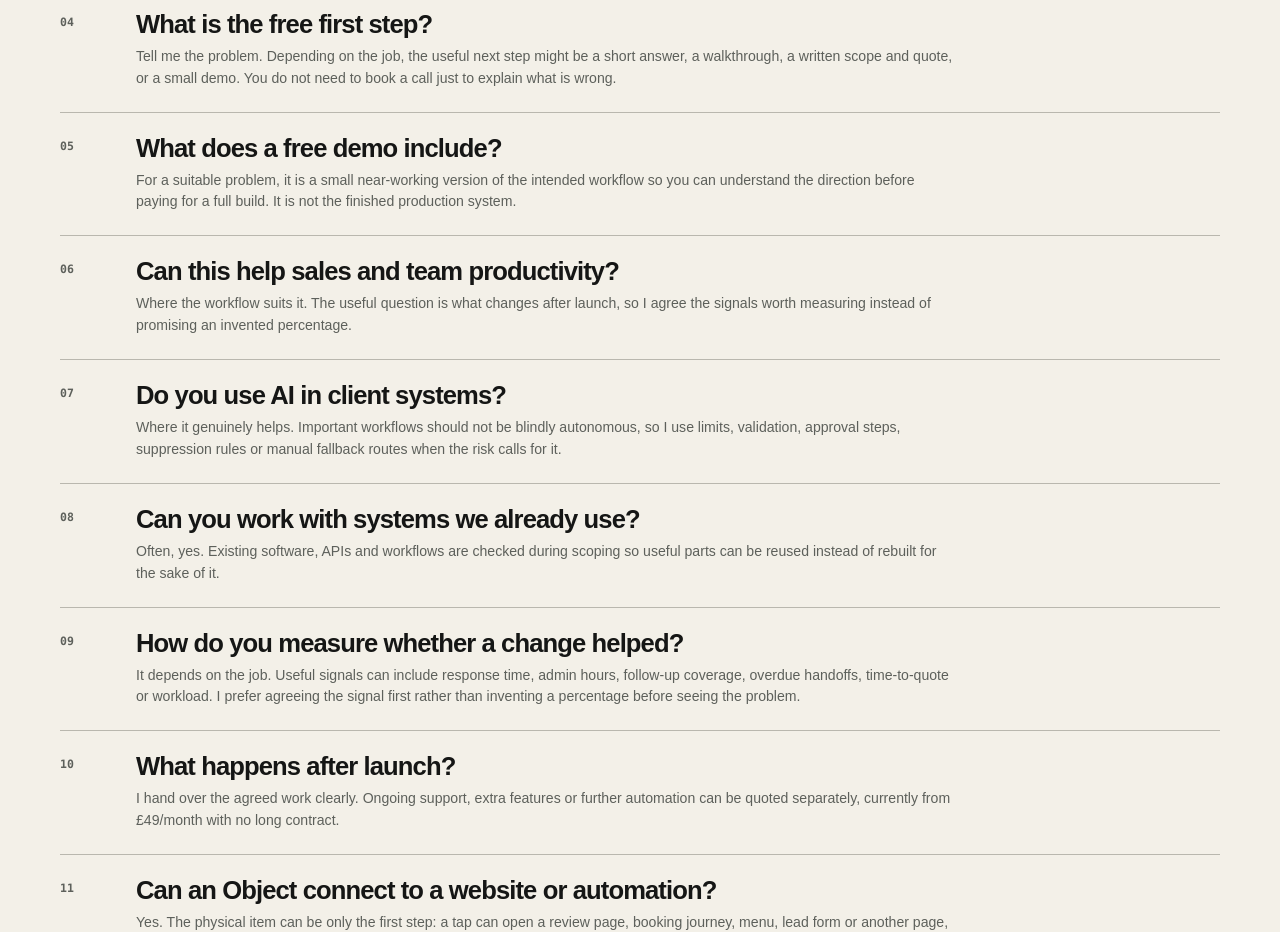
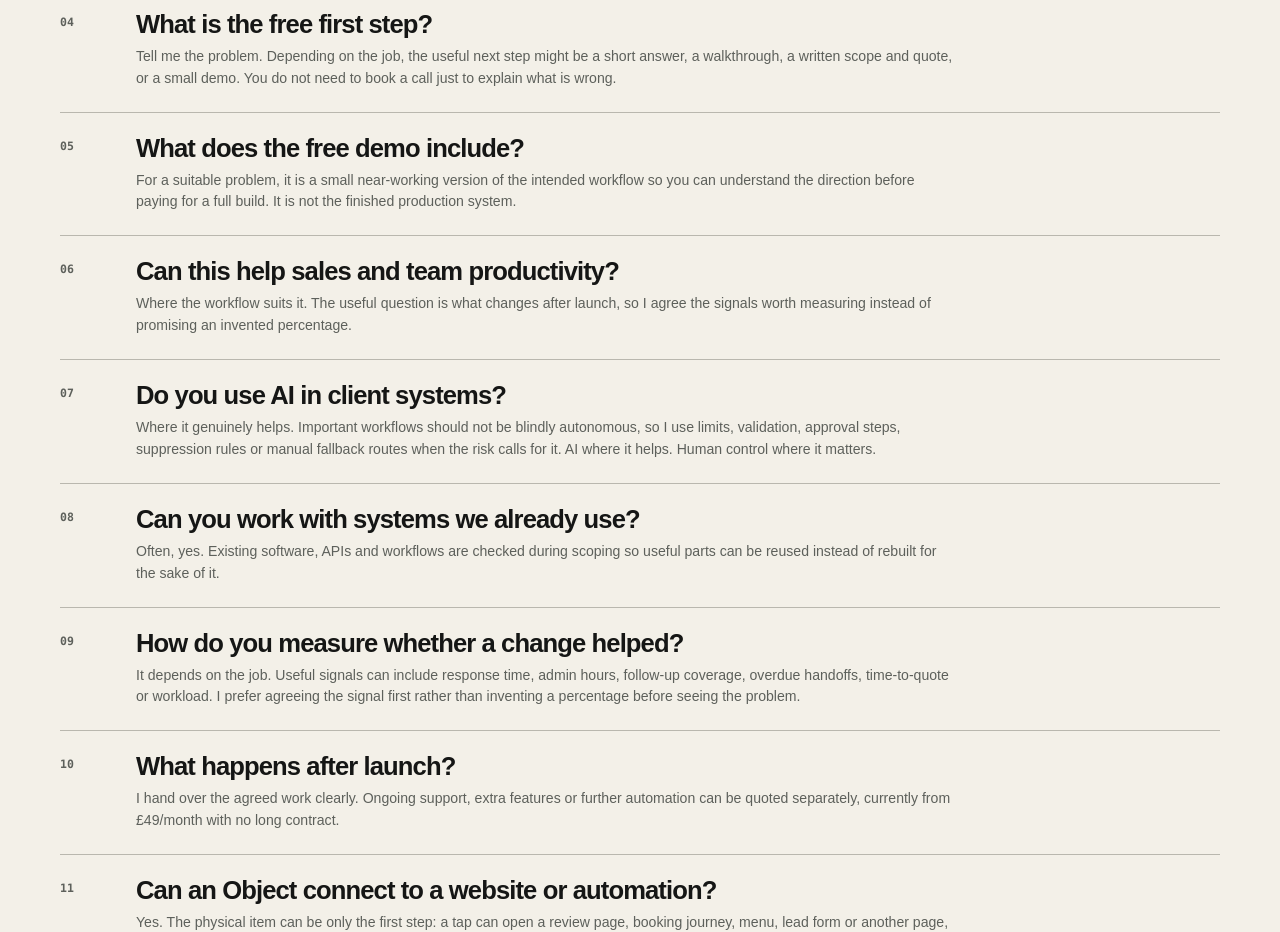
Before and after one commit to manazoid4/mazos-site, a Next.js app: page /faq in a window 1280 px wide. Shown: the part 880-1812 px from the top of the page. Built offline with nearby package versions, Linux system fonts and the light colour scheme.

Commit message:
Stage C: keep FAQ trust copy aligned with regression contract

```diff
--- a/app/faqs.ts
+++ b/app/faqs.ts
@@ -21,7 +21,7 @@ export const MAZ_WORKS_FAQS: MazWorksFaq[] = [
     answer: 'Tell me the problem. Depending on the job, the useful next step might be a short answer, a walkthrough, a written scope and quote, or a small demo. You do not need to book a call just to explain what is wrong.',
   },
   {
-    question: 'What does a free demo include?',
+    question: 'What does the free demo include?',
     answer: 'For a suitable problem, it is a small near-working version of the intended workflow so you can understand the direction before paying for a full build. It is not the finished production system.',
   },
   {
@@ -30,7 +30,7 @@ export const MAZ_WORKS_FAQS: MazWorksFaq[] = [
   },
   {
     question: 'Do you use AI in client systems?',
-    answer: 'Where it genuinely helps. Important workflows should not be blindly autonomous, so I use limits, validation, approval steps, suppression rules or manual fallback routes when the risk calls for it.',
+    answer: 'Where it genuinely helps. Important workflows should not be blindly autonomous, so I use limits, validation, approval steps, suppression rules or manual fallback routes when the risk calls for it. AI where it helps. Human control where it matters.',
   },
   {
     question: 'Can you work with systems we already use?',
```
